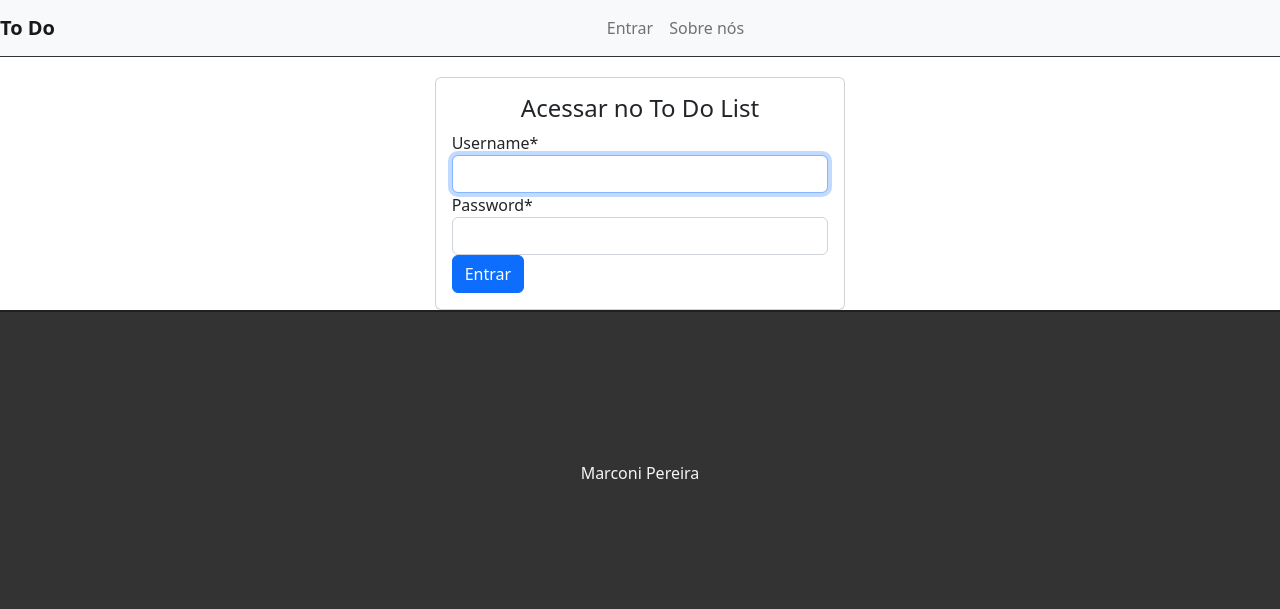
After one commit to marconimike/tarefa, a Django app: page /accounts/login/ in a window 1280 px wide. The commit adds this page. Shown: the top 609 px of the page. Run offline with Django 4.2, Linux system fonts and the light colour scheme; some libraries are stand-ins or nearby versions.

Commit message:
Login e Logout

```diff
--- a/todo/tasks/static/css/styles.css
+++ b/todo/tasks/static/css/styles.css
@@ -141,3 +141,9 @@ ul.messages li {
     margin-left: 5px;
     margin-right: 5px;
 }
+
+/* login */
+
+.auto-card {
+    margin-bottom: 30px;
+}
--- a/todo/tasks/templates/base.html
+++ b/todo/tasks/templates/base.html
@@ -22,15 +22,26 @@
               </button>
               <div class="collapse navbar-collapse" id="navbarSupportedContent">
                 <ul class="navbar-nav me-auto mb-2 mb-lg-0">
+                  {% if user.is_authenticated %}
                   <li class="nav-item">
                     <a class="nav-link" aria-current="page" href="#">Tarefas</a>
                   </li>
                   <li class="nav-item">
                     <a class="nav-link" aria-current="page" href="#">Usuários</a>
                   </li>
+                  {% else %}
+                    <li class="nav-item">
+                      <a class="nav-link"  href="/accounts/login">Entrar</a>
+                    </li>
+                  {% endif %}
                   <li class="nav-item">
                     <a class="nav-link" aria-current="page" href="#">Sobre nós</a>
                   </li>
+                  {% if user.is_authenticated %}
+                    <li class="nav-item">
+                      <a class="nav-link"  href="/accounts/logout">Sair</a>
+                    </li>
+                  {% endif %}
                 </ul>
               </div>
             </div>
--- /dev/null
+++ b/todo/templates/registration/login.html
@@ -0,0 +1,25 @@
+{% extends 'base.html' %}
+{% load crispy_forms_tags %}
+
+{% block title %} Acessar o To Do List {% endblock %}
+
+{% block content %}
+<div class="row">
+    <div class="col-md-4 offset-md-4">
+        <div class="card auth-card">
+            <div class="card-body">
+                <h4 class="card-title text-center">Acessar no To Do List</h4>
+
+                <form method="post">
+                    {% csrf_token %}
+                    <input type="hidden" name="next" value="{{ next }}">
+
+                    {{ form|crispy}}
+                    <button type="submit" class="btn btn-primary btn-block">Entrar</button>
+                </form>
+            </div>
+        </div>
+    </div>
+
+</div>
+{% endblock %}
--- a/todo/todo/urls.py
+++ b/todo/todo/urls.py
@@ -18,5 +18,6 @@ from django.urls import path, include
 
 urlpatterns = [
     path('admin/', admin.site.urls),
-    path('',include('tasks.urls'))
+    path('',include('tasks.urls')),
+    path('accounts/',include('django.contrib.auth.urls')),
 ]
```
Also changed, not shown: todo/tasks/views.py (+6 -1 lines), todo/todo/settings.py (+6 -1 lines).
